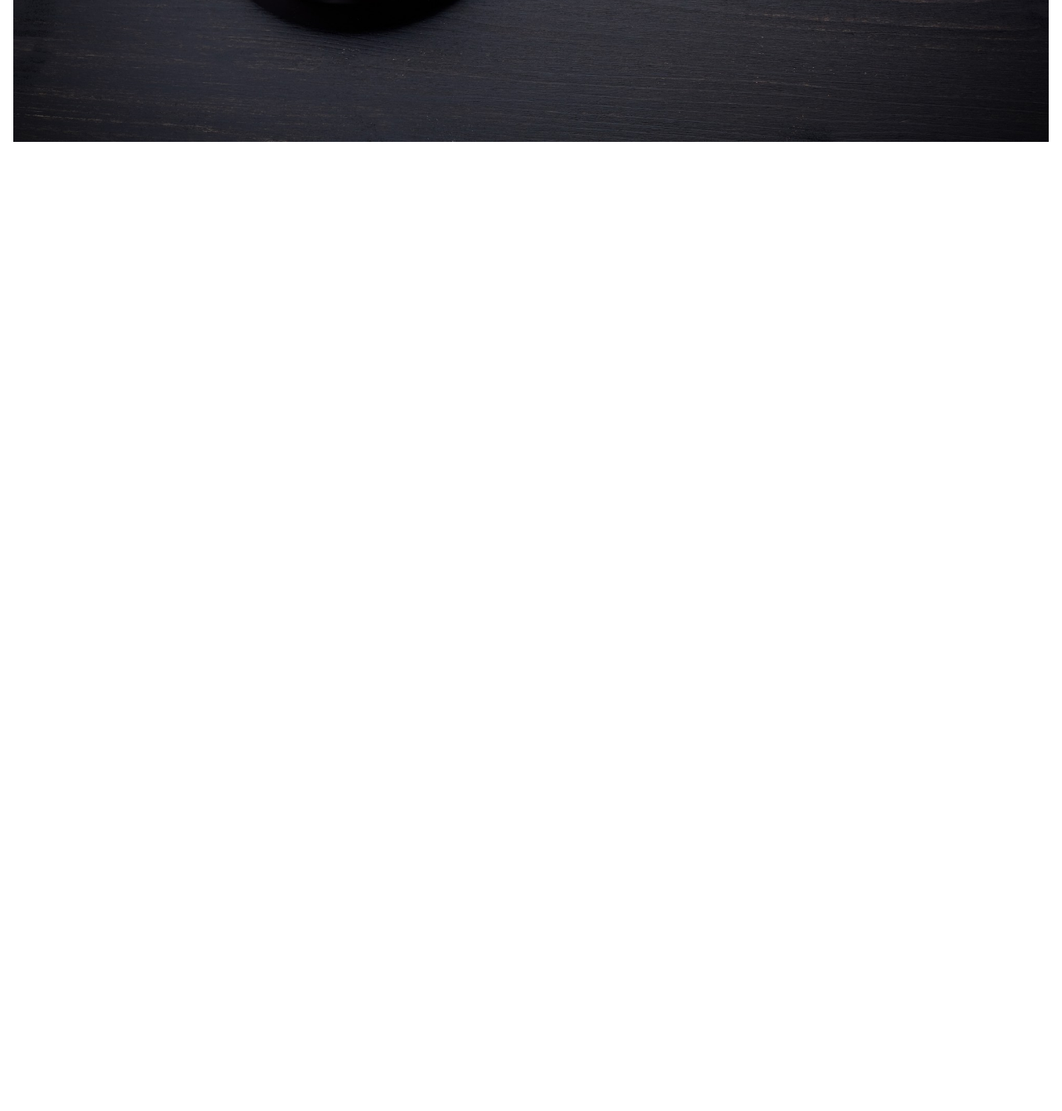
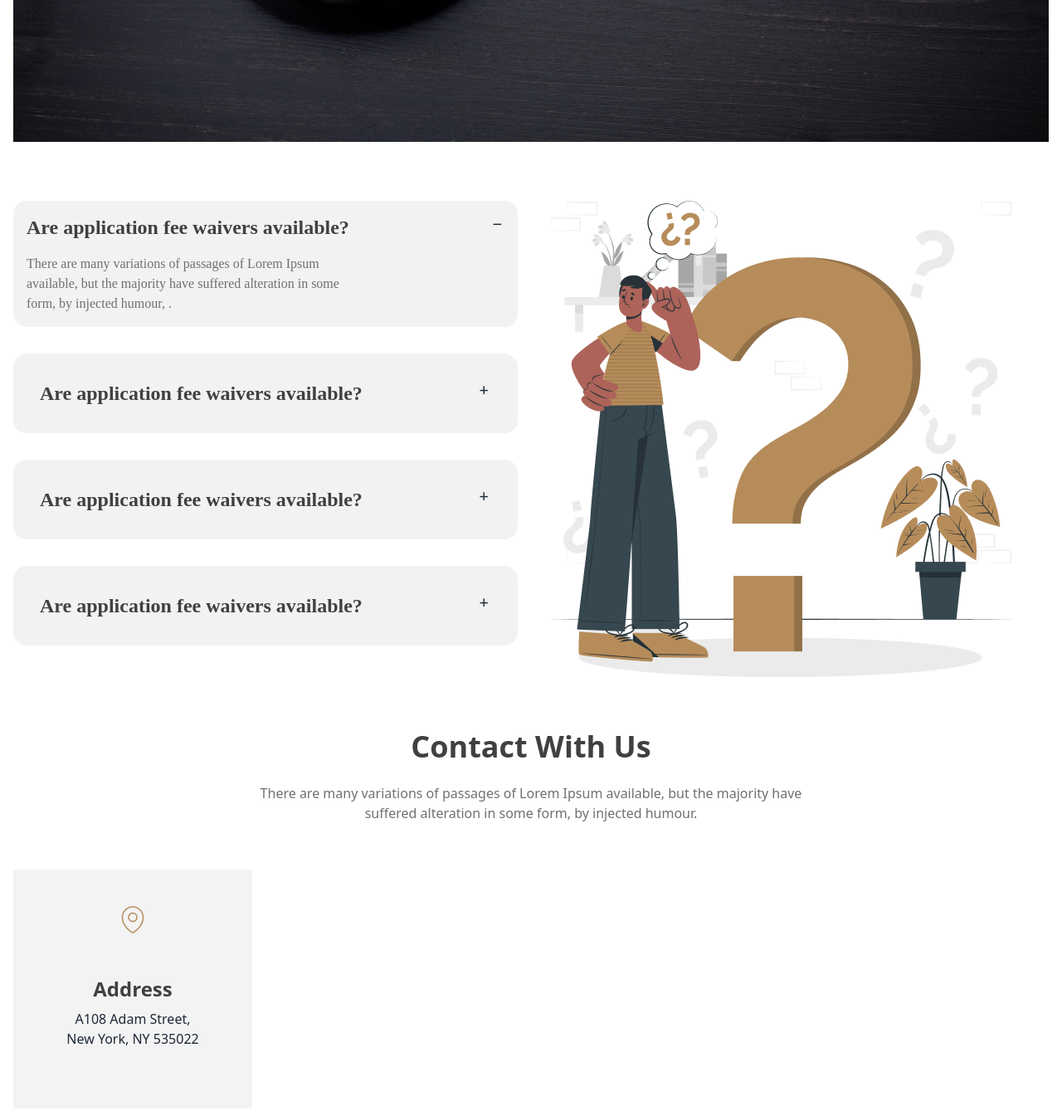
Before and after one commit to mdabdurrahman07/Legal-solutions-project, a plain HTML site: page index.html in a window 1280 px wide. Shown: the part 2788-4127 px from the top of the page at 83% size. Before the commit the page ends 2982 px from the top, so only its background shows below. Drawn offline with nearby package versions, Linux system fonts and the light colour scheme.

Commit message:
faq section completed

```diff
--- a/index.html
+++ b/index.html
@@ -321,6 +321,108 @@
         </div>
        </section>
         <!-- clients review section end -->
+
+        <!-- faq section -->
+        <section class="mt-7 lg:mt-16">
+
+          <!-- faq according and img container -->
+          <div class="flex flex-col lg:flex-row gap-8">
+            <!-- faq according container -->
+            <div class="flex-1 space-y-8">
+
+              <div class="collapse collapse-plus bg-base-200">
+                <input type="radio" name="my-accordion-3" checked="checked" />
+                <div class="collapse-title text-xl font-medium">
+                 <h1 class="text-2xl font-extrabold text-[#414040] font-[font-basic-one]">Are application fee waivers available?</h1>
+                </div>
+                <div class="collapse-content">
+                  <p class="text-base font-normal font-[font-basic-one] text-[#707070]">There are many variations of passages of Lorem Ipsum<br>
+                     available, but the majority have suffered alteration in some<br>
+                      form, by injected humour, . </p>
+                </div>
+              </div>
+              <div class="collapse collapse-plus bg-base-200 p-5 lg:p-4">
+                <input type="radio" name="my-accordion-3" />
+                <div class="collapse-title text-xl font-medium">
+                  <h1 class="text-2xl font-extrabold text-[#414040] font-[font-basic-one]">Are application fee waivers available?</h1>
+                </div>
+                <div class="collapse-content">
+                  <p class="text-base font-normal font-[font-basic-one] text-[#707070]">There are many variations of passages of Lorem Ipsum<br>
+                    available, but the majority have suffered alteration in some<br>
+                     form, by injected humour, . </p>
+                </div>
+              </div>
+              <div class="collapse collapse-plus bg-base-200 p-5 lg:p-4">
+                <input type="radio" name="my-accordion-3" />
+                <div class="collapse-title text-xl font-medium">
+                  <h1 class="text-2xl font-extrabold text-[#414040] font-[font-basic-one]">Are application fee waivers available?</h1>
+                </div>
+                <div class="collapse-content">
+                  <p class="text-base font-normal font-[font-basic-one] text-[#707070]">There are many variations of passages of Lorem Ipsum<br>
+                    available, but the majority have suffered alteration in some<br>
+                     form, by injected humour, . </p>
+                </div>
+              </div>
+              <div class="collapse collapse-plus bg-base-200 p-5 lg:p-4">
+                <input type="radio" name="my-accordion-3" />
+                <div class="collapse-title text-xl font-medium">
+                  <h1 class="text-2xl font-extrabold text-[#414040] font-[font-basic-one]">Are application fee waivers available?</h1>
+                </div>
+                <div class="collapse-content">
+                  <p class="text-base font-normal font-[font-basic-one] text-[#707070]">There are many variations of passages of Lorem Ipsum<br>
+                    available, but the majority have suffered alteration in some<br>
+                     form, by injected humour, . </p>
+                </div>
+              </div>
+            </div>
+            <!-- faq img container -->
+            <div class="flex-1">
+              <img src="images/faq.png" alt="">
+            </div>
+          </div>
+          <!-- faq according and img container end -->
+        </section>
+        <!-- faq section end -->
+
+        <!-- contact with-us section -->
+        <section class="mt-7 lg:mt-16">
+          <!-- contact with us title -->
+          <div class="text-center space-y-3 lg:space-y-6 mb-14">
+            <h1 class="text-4xl font-extrabold text-[#414040]">Contact With Us</h1>
+            <p class="text-base font-normal text-[#707070]">There are many variations of passages of Lorem Ipsum available, but the majority have<br>
+               suffered alteration in some form, by injected humour.</p>
+          </div>
+          <div class="flex flex-col lg:flex-row">
+             <!-- contact us card section  -->
+             <div class="flex-1">
+              <div class="card w-72 h-72 bg-[#F3F3F3] border-[#E7E7E7] space-y-4 rounded-none">
+                <figure class="px-10 pt-10">
+                  <img src="/images/location.png" alt="Shoes" class="" />
+                </figure>
+                <div class="card-body items-center text-center">
+                  <h2 class="card-title font-extrabold text-2xl text-[#414040]">Address</h2>
+                  <p class="text-base font-normal">A108 Adam Street,<br>
+                    New York, NY 535022</p>
+
+                </div>
+              </div>
+             </div>
+
+
+
+
+
+
+
+
+
+
+
+
+
+          </div>
+        </section>
+        <!-- contact with-us section -->
     </main>
 </body>
 </html>
```
